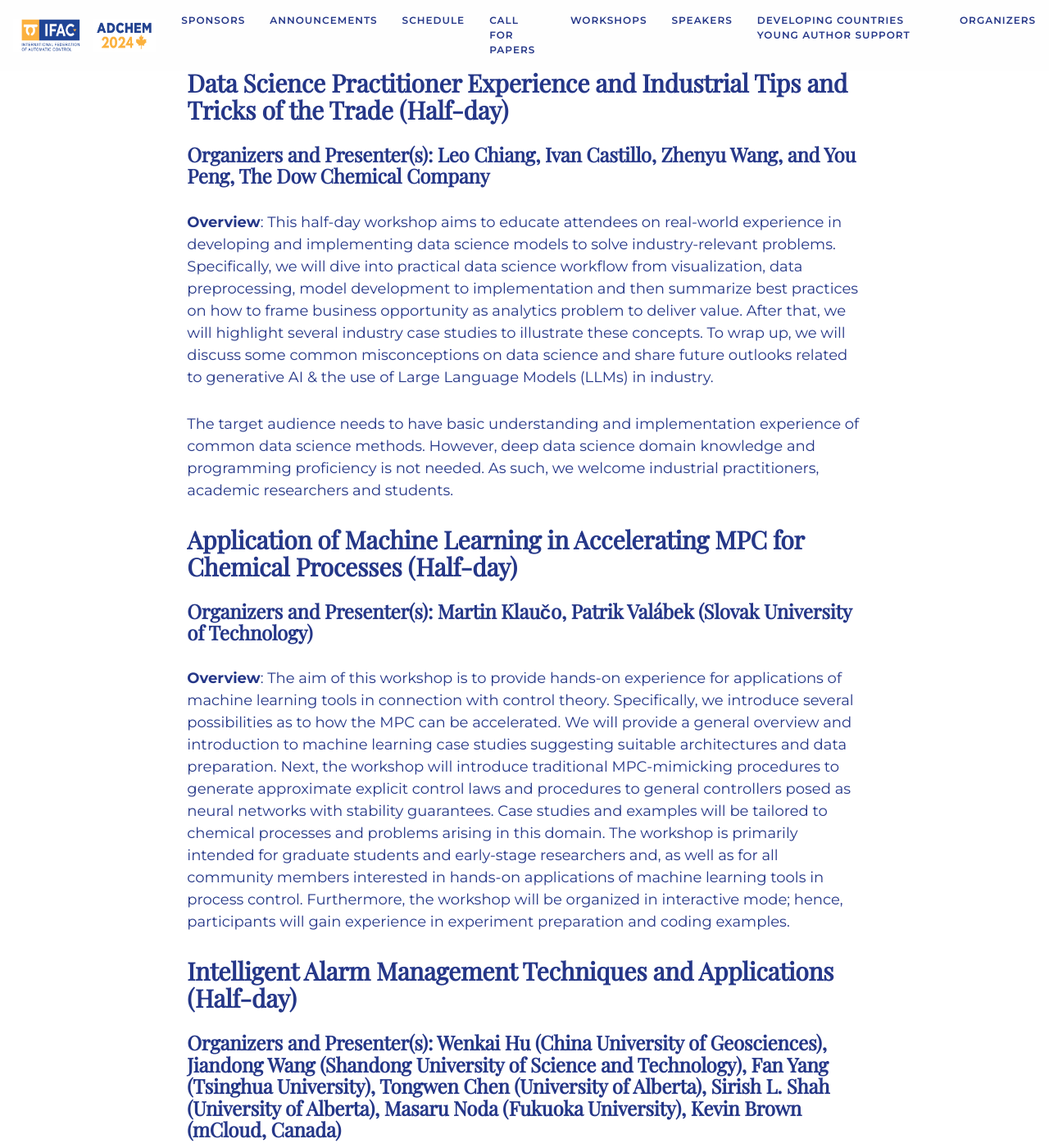
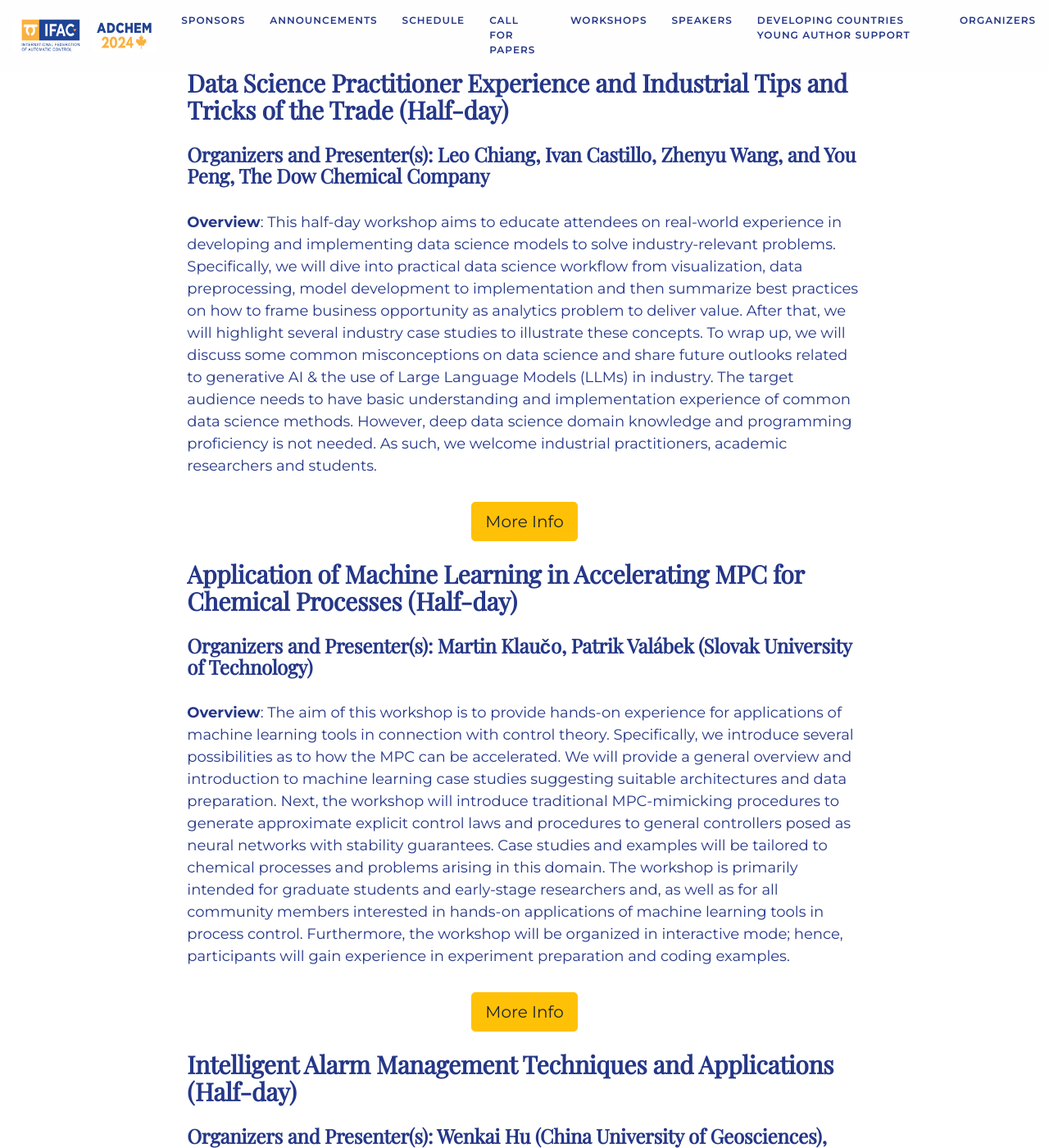
Before and after one commit to daisubc/ADCHEM2024, a Jekyll site: the page built from _pages/workshops.md, in a window 1280 px wide and 1400 px high, scrolled down 325 px. Shown: the whole window at 82% size. Built offline with Jekyll 4.4.1, drawn with Linux system fonts in a browser that asks for light colours; nearby versions of some CDN libraries; some web fonts are replaced; some of the changed text lies outside the part shown.

Commit message:
Update workshops.md

```diff
--- a/_pages/workshops.md
+++ b/_pages/workshops.md
@@ -7,24 +7,38 @@
 ## Data Science Practitioner Experience and Industrial Tips and Tricks of the Trade (Half-day)
 ### Organizers and Presenter(s): Leo Chiang, Ivan Castillo, Zhenyu Wang, and You Peng, The Dow Chemical Company
 
-**Overview**: This half-day workshop aims to educate attendees on real-world experience in developing and implementing data science models to solve industry-relevant problems.  Specifically, we will dive into practical data science workflow from visualization, data preprocessing, model development to implementation and then summarize best practices on how to frame business opportunity as analytics problem to deliver value. After that, we will highlight several industry case studies to illustrate these concepts.  To wrap up, we will discuss some common misconceptions on data science and share future outlooks related to generative AI & the use of Large Language Models (LLMs) in industry.
+**Overview**: This half-day workshop aims to educate attendees on real-world experience in developing and implementing data science models to solve industry-relevant problems.  Specifically, we will dive into practical data science workflow from visualization, data preprocessing, model development to implementation and then summarize best practices on how to frame business opportunity as analytics problem to deliver value. After that, we will highlight several industry case studies to illustrate these concepts.  To wrap up, we will discuss some common misconceptions on data science and share future outlooks related to generative AI & the use of Large Language Models (LLMs) in industry. The target audience needs to have basic understanding and implementation experience of common data science methods. However, deep data science domain knowledge and programming proficiency is not needed. As such, we welcome industrial practitioners, academic researchers and students.
 
-The target audience needs to have basic understanding and implementation experience of common data science methods.  However, deep data science domain knowledge and programming proficiency is not needed.  As such, we welcome industrial practitioners, academic researchers and students.
+<div class="text-center">
+  <a class="btn btn-warning btn-lg" href="./assets/docs/Workshop 1.pdf" role="button">More Info</a>
+</div>
 
 ## Application of Machine Learning in Accelerating MPC for Chemical Processes (Half-day)
 ### Organizers and Presenter(s): Martin Klaučo, Patrik Valábek (Slovak University of Technology)
 
 **Overview**: The aim of this workshop is to provide hands-on experience for applications of machine learning tools in connection with control theory. Specifically, we introduce several possibilities as to how the MPC can be accelerated. We will provide a general overview and introduction to machine learning case studies suggesting suitable architectures and data preparation. Next, the workshop will introduce traditional MPC-mimicking procedures to generate approximate explicit control laws and procedures to general controllers posed as neural networks with stability guarantees. Case studies and examples will be tailored to chemical processes and problems arising in this domain. The workshop is primarily intended for graduate students and early-stage researchers and, as well as for all community members interested in hands-on applications of machine learning tools in process control. Furthermore, the workshop will be organized in interactive mode; hence, participants will gain experience in experiment preparation and coding examples.
 
+<div class="text-center">
+  <a class="btn btn-warning btn-lg" href="./assets/docs/Workshop 2.pdf" role="button">More Info</a>
+</div>
+
 ## Intelligent Alarm Management Techniques and Applications (Half-day)
 ### Organizers and Presenter(s): Wenkai Hu (China University of Geosciences), Jiandong Wang (Shandong University of Science and Technology), Fan Yang (Tsinghua University), Tongwen Chen (University of Alberta), Sirish L. Shah (University of Alberta), Masaru Noda (Fukuoka University), Kevin Brown (mCloud, Canada)
 
 **Overview**: In the dynamic landscape of complex industrial facilities, effective alarm management is paramount to ensuring operational efficiency, safety, and overall system reliability. However, in real industries, alarm systems usually suffer from degraded performance due to alarm overloading and the presence of alarm floods. Thus, there is a strong need to develop and deploy intelligent alarm management tools, so as to improve the alarm system performance and reduce operators’ workload. This workshop is meticulously crafted to address the unique challenges posed by the intricacies of modern industrial alarm systems. The workshop's primary objective is to empower industry professionals with the data analytic tools to navigate the complexities of alarm monitoring, ensuring not only compliance with industrial standards but also enhancing operational efficiency.
 
+<div class="text-center">
+  <a class="btn btn-warning btn-lg" href="./assets/docs/Workshop 3.pdf" role="button">More Info</a>
+</div>
+
 ## Optimal Operation and Advanced Control using Decomposition and Simple Elements (Full-day)
 ### Organizers and Presenter(s): Sigurd Skogestad (Professor, NTNU, Norway) and Krister Forsman (Control Specialist, Perstorp Co., Sweden)
 
 **Overview**: How can you control a complex plant effectively using simple elements with a minimal amount of modelling? How can you put optimization into the control layer? Industry has been using simple and effective as “advanced regulatory control” schemes for almost 100 years. The objective of the workshop is to provide a systematic approach for designing such control systems. The approach is illustrated on numerous real industrial applications. The target audience includes both practicing control engineers as well as PhD students and teachers from academia.
+
+<div class="text-center">
+  <a class="btn btn-warning btn-lg" href="./assets/docs/Workshop 4.pdf" role="button">More Info</a>
+</div>
 
 ## Optimal Operation and Advanced Control using Decomposition and Simple Elements (Full-day)
 ### Presenter: Lidia Auret (StoneThree)
@@ -35,6 +49,10 @@
 ### Presenter: Joshua Pulsipher (University of Waterloo)
 
 **Overview**: This workshop will be an interactive tutorial on how to model complex nonlinear, continuous-time optimal control problems via InfiniteOpt.jl and JuMP.jl. Leveraging a unifying abstraction for infinite-dimensional optimization (InfiniteOpt) problems, InfiniteOpt.jl is a Julia-based open-source software package that builds upon JuMP.jl to provide an intuitive symbolic modeling environment for many problem classes in dynamic, PDE-constrained, and stochastic optimization. Moreover, its extensibility allows researchers to make their cutting-edge techniques accessible to a wide audience of individuals. All these aspects make InfiniteOpt.jl a powerful tool for tackling advanced optimal control problems. This workshop is intended for researchers (both academic and industrial) and practitioners interested in solving optimal control problems. The workshop will be accessible for those with limited experience modeling optimization problems in Julia and will feature a collection of interactive Jupyter worksheets to actively engage those attending. Researchers with an advanced knowledge of JuMP.jl will also benefit from learning how to use InfiniteOpt.jl to deploy their research methods.
+
+<div class="text-center">
+  <a class="btn btn-warning btn-lg" href="./assets/docs/Workshop 6.pdf" role="button">More Info</a>
+</div>
 
 <!--
 # Workshops
```
